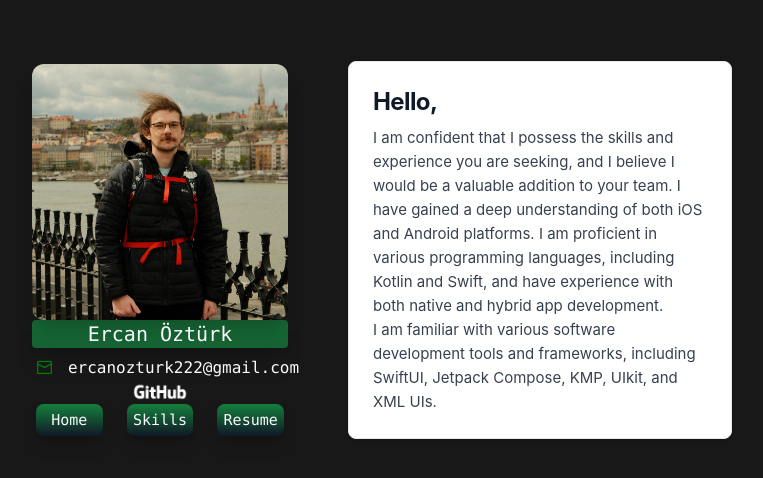
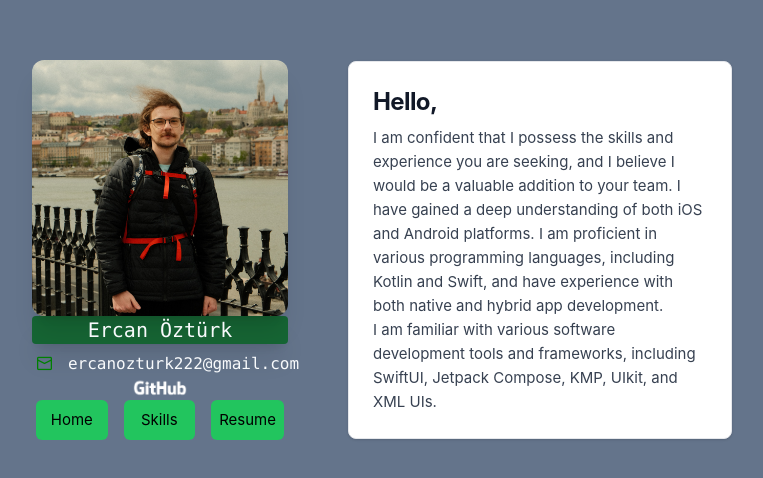
Before and after one commit to Ercan-Ozturk/ercan-ozturk-resume, a Vue app: page / in a window 1280 px wide. Shown: the part 170-648 px from the top of the page, without its empty margins (248-1011 px from the left). Built offline with nearby package versions, Linux system fonts and the light colour scheme.

Commit message:
Tailwind settings and background color change

```diff
--- a/src/App.vue
+++ b/src/App.vue
@@ -6,7 +6,7 @@ import InfoCard from "./components/InfoCard.vue";
 
 <template>
   <!-- <RouterView /> -->
-  <div class="flex h-screen justify-center">
+  <div class="flex h-screen justify-center bg-slate-500 dark:bg-emerald-950">
     <RouterView />
   </div>
 </template>
--- a/src/assets/base.css
+++ b/src/assets/base.css
@@ -20,6 +20,79 @@
   --vt-c-text-dark-1: var(--vt-c-white);
   --vt-c-text-dark-2: rgba(235, 235, 235, 0.64);
 }
+:root {
+  --vt-c-white: #ffffff;
+  --vt-c-white-soft: #f9f9f9;
+  --vt-c-white-mute: #f1f1f1;
+
+  --vt-c-black: #1a1a1a;
+  --vt-c-black-pure: #000000;
+  --vt-c-black-soft: #242424;
+  --vt-c-black-mute: #2f2f2f;
+
+  --vt-c-indigo: #213547;
+  --vt-c-indigo-soft: #476582;
+  --vt-c-indigo-light: #aac8e4;
+
+  --vt-c-gray: #8e8e8e;
+  --vt-c-gray-light-1: #aeaeae;
+  --vt-c-gray-light-2: #c7c7c7;
+  --vt-c-gray-light-3: #d1d1d1;
+  --vt-c-gray-light-4: #e5e5e5;
+  --vt-c-gray-light-5: #f2f2f2;
+  --vt-c-gray-dark-1: #636363;
+  --vt-c-gray-dark-2: #484848;
+  --vt-c-gray-dark-3: #3a3a3a;
+  --vt-c-gray-dark-4: #282828;
+  --vt-c-gray-dark-5: #202020;
+
+  --vt-c-divider-light-1: rgba(60, 60, 60, 0.29);
+  --vt-c-divider-light-2: rgba(60, 60, 60, 0.12);
+  --vt-c-divider-dark-1: rgba(84, 84, 84, 0.65);
+  --vt-c-divider-dark-2: rgba(84, 84, 84, 0.48);
+
+  --vt-c-text-light-1: var(--vt-c-indigo);
+  --vt-c-text-light-2: rgba(60, 60, 60, 0.7);
+  --vt-c-text-light-3: rgba(60, 60, 60, 0.33);
+  --vt-c-text-light-4: rgba(60, 60, 60, 0.18);
+  --vt-c-text-light-code: var(--vt-c-indigo-soft);
+
+  --vt-c-text-dark-1: rgba(255, 255, 255, 0.87);
+  --vt-c-text-dark-2: rgba(235, 235, 235, 0.6);
+  --vt-c-text-dark-3: rgba(235, 235, 235, 0.38);
+  --vt-c-text-dark-4: rgba(235, 235, 235, 0.18);
+  --vt-c-text-dark-code: var(--vt-c-indigo-light);
+
+  --vt-c-green: #42b883;
+  --vt-c-green-light: #42d392;
+  --vt-c-green-lighter: #35eb9a;
+  --vt-c-green-dark: #33a06f;
+  --vt-c-green-darker: #155f3e;
+
+  --vt-c-blue: #3b8eed;
+  --vt-c-blue-light: #549ced;
+  --vt-c-blue-lighter: #50a2ff;
+  --vt-c-blue-dark: #3468a3;
+  --vt-c-blue-darker: #255489;
+
+  --vt-c-yellow: #ffc517;
+  --vt-c-yellow-light: #ffe417;
+  --vt-c-yellow-lighter: #ffff17;
+  --vt-c-yellow-dark: #e0ad15;
+  --vt-c-yellow-darker: #bc9112;
+
+  --vt-c-red: #ed3c50;
+  --vt-c-red-light: #f43771;
+  --vt-c-red-lighter: #fd1d7c;
+  --vt-c-red-dark: #cd2d3f;
+  --vt-c-red-darker: #ab2131;
+
+  --vt-c-purple: #de41e0;
+  --vt-c-purple-light: #e936eb;
+  --vt-c-purple-lighter: #f616f8;
+  --vt-c-purple-dark: #823c83;
+  --vt-c-purple-darker: #602960;
+}
 
 /* semantic color variables for this project */
 
@@ -35,6 +108,58 @@
   --color-text: var(--vt-c-text-light-1);
 
   --section-gap: 160px;
+}
+:root {
+  --vt-c-bg: var(--vt-c-white);
+  --vt-c-bg-soft: var(--vt-c-white-soft);
+  --vt-c-bg-mute: var(--vt-c-white-mute);
+
+  --vt-c-divider: var(--vt-c-divider-light-1);
+  --vt-c-divider-light: var(--vt-c-divider-light-2);
+
+  --vt-c-divider-inverse: var(--vt-c-divider-dark-1);
+  --vt-c-divider-inverse-light: var(--vt-c-divider-dark-2);
+
+  --vt-c-text-1: var(--vt-c-text-light-1);
+  --vt-c-text-2: var(--vt-c-text-light-2);
+  --vt-c-text-3: var(--vt-c-text-light-3);
+  --vt-c-text-4: var(--vt-c-text-light-4);
+  --vt-c-text-code: var(--vt-c-text-light-code);
+
+  --vt-c-text-inverse-1: var(--vt-c-text-dark-1);
+  --vt-c-text-inverse-2: var(--vt-c-text-dark-2);
+  --vt-c-text-inverse-3: var(--vt-c-text-dark-3);
+  --vt-c-text-inverse-4: var(--vt-c-text-dark-4);
+
+  --vt-c-brand: var(--vt-c-green);
+  --vt-c-brand-light: var(--vt-c-green-light);
+  --vt-c-brand-dark: var(--vt-c-green-dark);
+  --vt-c-brand-highlight: var(--vt-c-brand-dark);
+}
+
+.dark {
+  --vt-c-bg: var(--vt-c-black);
+  --vt-c-bg-soft: var(--vt-c-black-soft);
+  --vt-c-bg-mute: var(--vt-c-black-mute);
+
+  --vt-c-divider: var(--vt-c-divider-dark-1);
+  --vt-c-divider-light: var(--vt-c-divider-dark-2);
+
+  --vt-c-divider-inverse: var(--vt-c-divider-light-1);
+  --vt-c-divider-inverse-light: var(--vt-c-divider-light-2);
+
+  --vt-c-text-1: var(--vt-c-text-dark-1);
+  --vt-c-text-2: var(--vt-c-text-dark-2);
+  --vt-c-text-3: var(--vt-c-text-dark-3);
+  --vt-c-text-4: var(--vt-c-text-dark-4);
+  --vt-c-text-code: var(--vt-c-text-dark-code);
+
+  --vt-c-text-inverse-1: var(--vt-c-text-light-1);
+  --vt-c-text-inverse-2: var(--vt-c-text-light-2);
+  --vt-c-text-inverse-3: var(--vt-c-text-light-3);
+  --vt-c-text-inverse-4: var(--vt-c-text-light-4);
+
+  --vt-c-brand-highlight: var(--vt-c-brand-light);
 }
 
 :root {
--- a/src/components/ProfileInfo.vue
+++ b/src/components/ProfileInfo.vue
@@ -30,15 +30,28 @@ import InfoCard from "./InfoCard.vue";
         </a>
       </div>
     </div>
-    <nav class="flex flex-row justify-center gap-6 w-full px-6">
-      <RouterLink to="/" class="w-1/3">
-        <InfoCard> Home </InfoCard>
+    <nav class="flex flex-row justify-evenly gap-4 items-center px-6">
+      <RouterLink to="/" class="w-1/3 items-center">
+        <button
+          class="bg-green-500 hover:bg-green-600 active:bg-green-700 focus:outline-none focus:ring focus:ring-green-300 p-2 rounded-md w-full text-black"
+        >
+          Home
+        </button>
       </RouterLink>
-      <RouterLink to="/about" class="w-1/3">
-        <InfoCard> Skills </InfoCard>
+      <RouterLink to="/about" class="w-1/3 items-center">
+        <button
+          class="bg-green-500 hover:bg-green-600 active:bg-green-700 focus:outline-none focus:ring focus:ring-green-300 p-2 rounded-md w-full text-black"
+        >
+          Skills
+        </button>
       </RouterLink>
-      <RouterLink to="/resume" class="w-1/3">
-        <InfoCard> Resume </InfoCard>
+
+      <RouterLink to="/resume" class="w-1/3 items-center">
+        <button
+          class="bg-green-500 hover:bg-green-600 active:bg-green-700 focus:outline-none focus:ring focus:ring-green-300 p-2 rounded-md w-full text-black"
+        >
+          Resume
+        </button>
       </RouterLink>
     </nav>
   </div>
--- a/src/views/ResumeView.vue
+++ b/src/views/ResumeView.vue
@@ -1,6 +1,7 @@
 <template>
   <div>
-    <embed style="width: 100vw; height: 100vh" :src="pdf" />
+    <!-- <embed style="width: 100vw; height: 100%" :src="pdf" /> -->
+    <iframe style="width: 100vw; height: 100%" :src="pdf"> </iframe>
   </div>
 </template>
 
```
Also changed, not shown: src/assets/main.css (+0 -22 lines).
